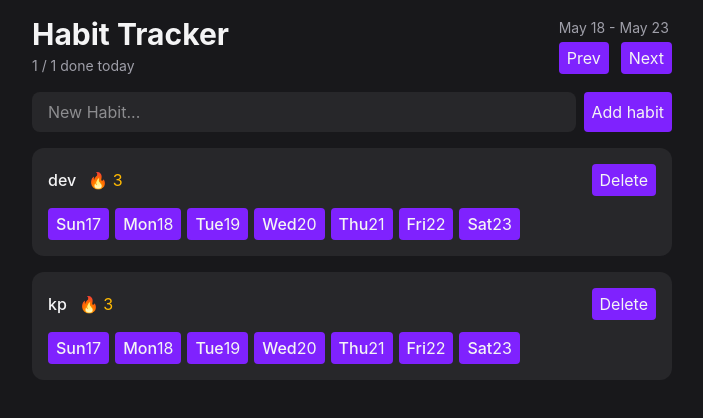
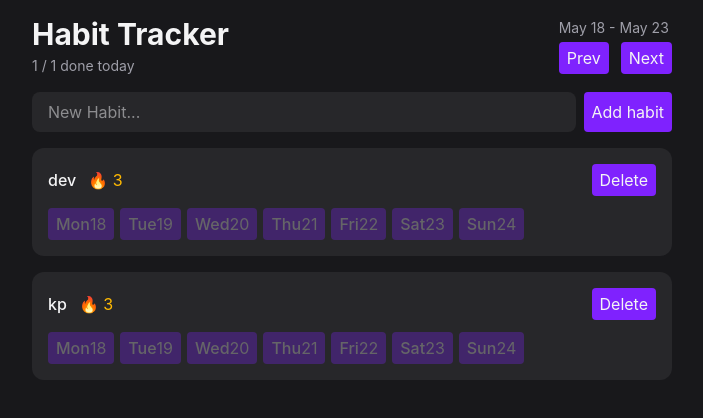
Before and after one commit to Devanshukoli/habitkit, a React (Vite) app: page / in a window 1280 px wide. Shown: the top 418 px of the page, without its empty margins (288-991 px from the left). Built offline with nearby package versions, Linux system fonts and the light colour scheme.

Commit message:
add custom disable feature in button component

```diff
--- a/src/components/Button.tsx
+++ b/src/components/Button.tsx
@@ -1,11 +1,17 @@
 type ButtonProps = {
   children: string;
+  disabled?: boolean;
 };
 
-export default function Button({ children }: ButtonProps) {
+export default function Button({ children, disabled = false }: ButtonProps) {
   return (
     <>
-      <button className="bg-violet-600 hover:bg-violet-500 transition-colors rounded px-2 py-1 disabled:opacity-30 disabled:cursor-not-allowed">{children}</button>
+      <button
+        disabled={disabled}
+        className="bg-violet-600 hover:bg-violet-500 transition-colors rounded px-2 py-1 disabled:opacity-30 disabled:cursor-not-allowed"
+      >
+        {children}
+      </button>
     </>
   );
 }
--- a/src/components/HabitItem.tsx
+++ b/src/components/HabitItem.tsx
@@ -8,8 +8,8 @@
 
 const HabitItem = ({ habit }: HabitItemProps) => {
   const visibleDate = eachDayOfInterval({
-    start: startOfWeek(new Date()),
-    end: endOfWeek(new Date()),
+    start: startOfWeek(new Date(), { weekStartsOn: 1 }),
+    end: endOfWeek(new Date(), {weekStartsOn: 1}),
   });
 
   return (
@@ -24,7 +24,7 @@
         </div>
         <div className="flex gap-1.5">
           {visibleDate.map((date) => (
-            <Button key={date.toISOString()}>
+            <Button key={date.toISOString()} disabled>
               <span className="font-medium">{format(date, "EEE")}</span>
               <span>{format(date, "d")}</span>
             </Button>
```
